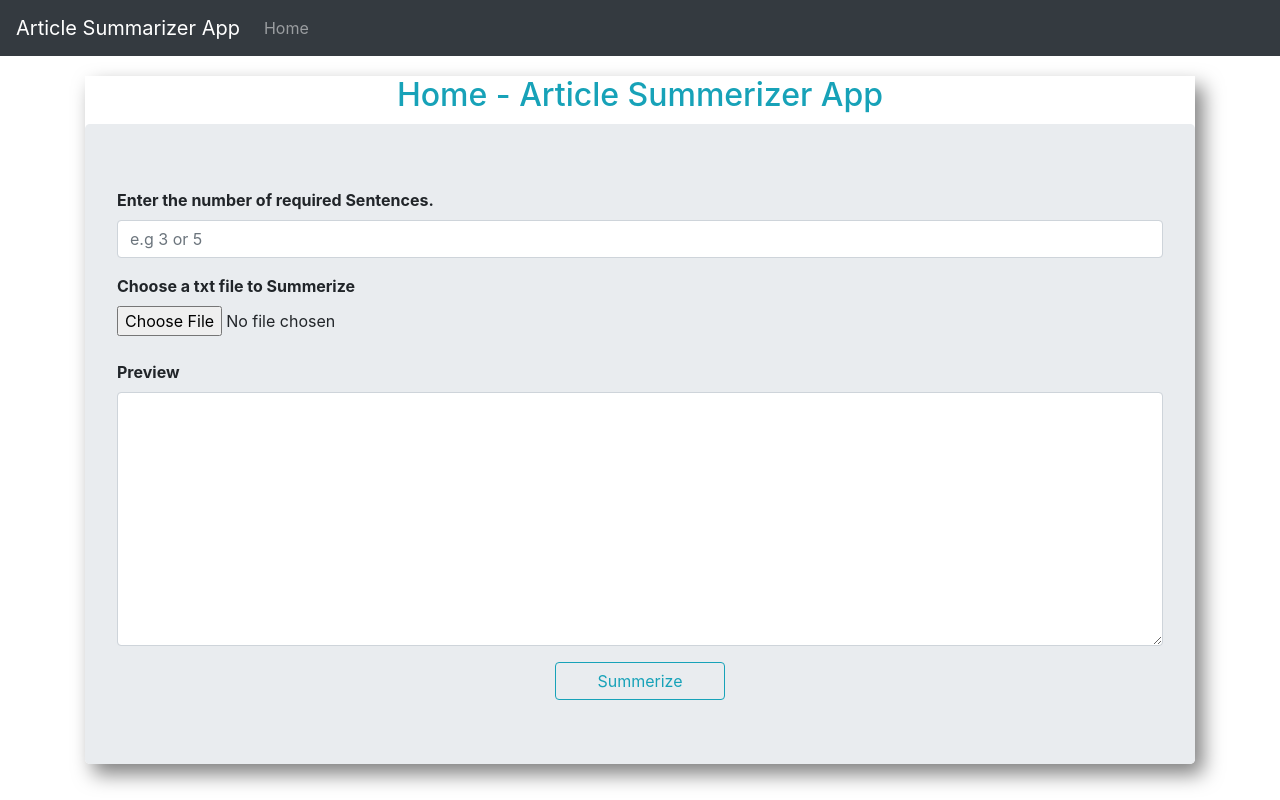
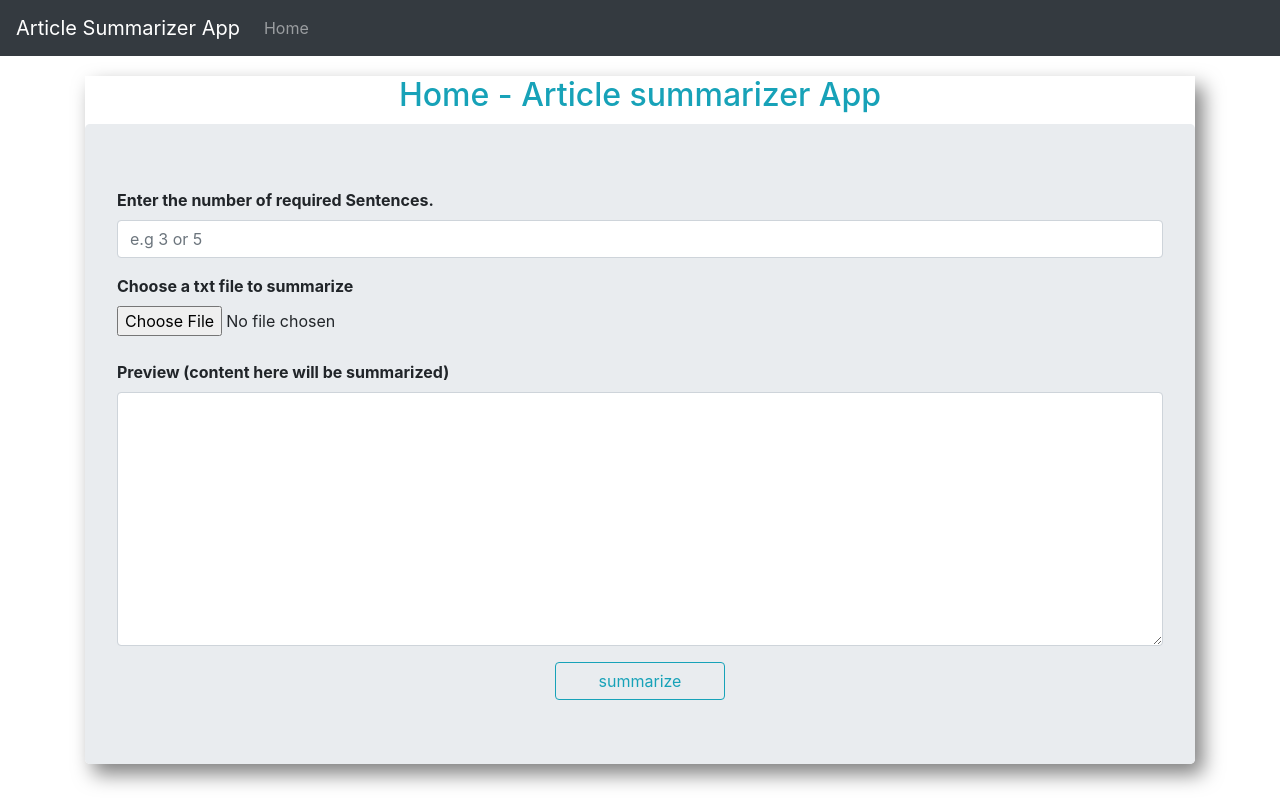
Before and after one commit to Logan-Sadia-Kei-COMP308/Logan-Sadia-Kei_COMP308Lab05, a React (Create React App) app in the folder react-client/: page /home in a window 1280 px wide. Built offline with nearby package versions, Linux system fonts and the light colour scheme.

Commit message:
typo fixed

```diff
--- a/react-client/src/components/Home.js
+++ b/react-client/src/components/Home.js
@@ -32,7 +32,7 @@ function Home(props) {
     setArticle({ ...article, [e.target.name]: e.target.value, ["articleContent"]: text });
   };
 
-  const summerize = (e) => {
+  const summarize = (e) => {
     // prevent default event(on submit)
     e.preventDefault();
 
@@ -59,14 +59,14 @@ function Home(props) {
   return (
     <div className="container">
       <div className="span12 div-style">
-        <h2 className="h2-style text-info">Home - Article Summerizer App</h2>
+        <h2 className="h2-style text-info">Home - Article summarizer App</h2>
         {showLoading && (
           <Spinner animation="border" role="status">
             <span className="sr-only">Loading...</span>
           </Spinner>
         )}
         <Jumbotron>
-          <Form onSubmit={summerize}>
+          <Form onSubmit={summarize}>
             <Form.Group>
               <Form.Label className="font-weight-bold">Enter the number of required Sentences.</Form.Label>
               <Form.Control
@@ -82,7 +82,7 @@ function Home(props) {
               />
             </Form.Group>
             <Form.Group>
-              <Form.Label className="font-weight-bold">Choose a txt file to Summerize</Form.Label>
+              <Form.Label className="font-weight-bold">Choose a txt file to summarize</Form.Label>
               <Form.Control
                 type="file"
                 accept=".txt"
@@ -95,7 +95,7 @@ function Home(props) {
               />
             </Form.Group>
             <Form.Group>
-                <Form.Label className="font-weight-bold">Preview</Form.Label>
+                <Form.Label className="font-weight-bold">Preview (content here will be summarized)</Form.Label>
               <Form.Control
                 as="textarea"
                 rows="10"
@@ -107,8 +107,8 @@ function Home(props) {
               />
             </Form.Group>
             <div className="col-12 text-center">
-                <Button variant="outline-info col-2" type="Summerize">
-                Summerize
+                <Button variant="outline-info col-2" type="summarize">
+                summarize
                 </Button>
             </div>
 
--- a/react-client/src/components/Result.js
+++ b/react-client/src/components/Result.js
@@ -82,7 +82,7 @@ function Result(props) {
           </Form.Group>
           <div className="col-12 text-center">
             <a className="col-2 btn btn-outline-info btn-margin" href="/home">
-                Summerize Next
+                Summarize Next
             </a>
         </div>
 
```
